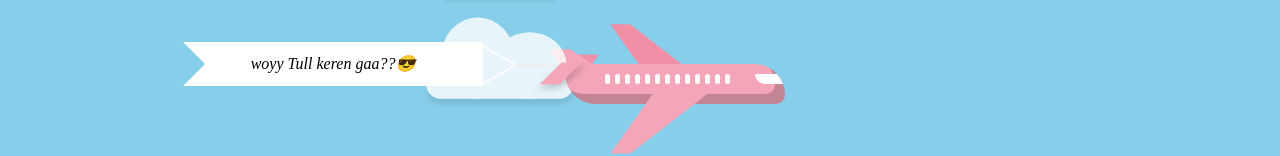
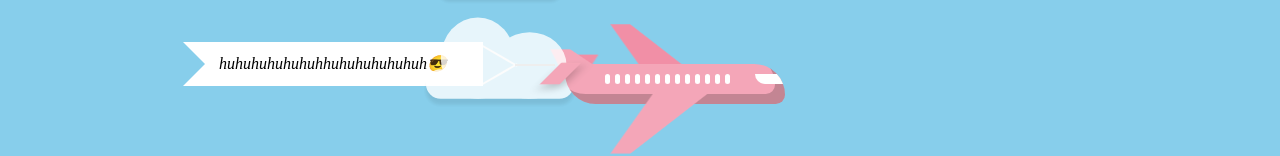
Before and after one commit to Binyok/Empty, a plain HTML site: page index.html in a window 1280 px wide. Shown: the part 336-492 px from the top of the page. Drawn offline with Linux system fonts and the light colour scheme.

Commit message:
Update index.html

```diff
--- a/index.html
+++ b/index.html
@@ -28,7 +28,7 @@
     <div class="banner-container">
         <i class="rope"></i>
         <i class="banner">
-         woyy Tull keren gaa??😎
+         huhuhuhuhuhuhhuhuhuhuhuhuh😎
         <i class="triangle"></i>
     </i>
     </div>
```
